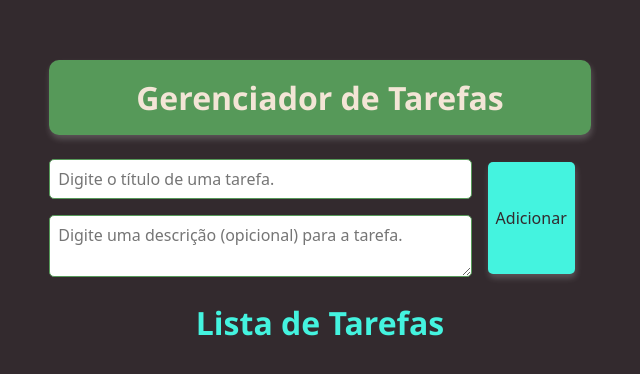
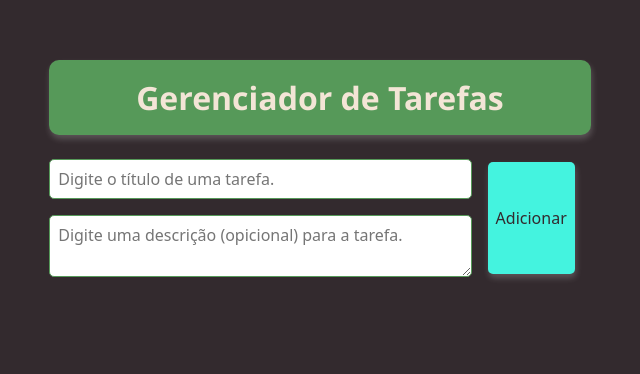
Before and after one commit to Kirarizinho02/ListaDeTarefas, a React (Vite) app in the folder lista-de-tarefas/: page / in a window 1280 px wide. Shown: the part 238-612 px from the top of the page, without its empty margins (320-960 px from the left). Built offline with nearby package versions, Linux system fonts and the light colour scheme.

Commit message:
Local Storage implementado.

```diff
--- a/lista-de-tarefas/package.json
+++ b/lista-de-tarefas/package.json
@@ -14,7 +14,8 @@
     "lista-de-tarefas": "file:",
     "react": "^19.0.0",
     "react-bootstrap": "^2.10.9",
-    "react-dom": "^19.0.0"
+    "react-dom": "^19.0.0",
+    "usehooks-ts": "^3.1.1"
   },
   "devDependencies": {
     "@eslint/js": "^9.21.0",
--- a/lista-de-tarefas/src/components/ListaTarefa.jsx
+++ b/lista-de-tarefas/src/components/ListaTarefa.jsx
@@ -1,8 +1,9 @@
 import { useState } from "react";
+import { useLocalStorage } from "usehooks-ts";
 import style from './ListaTarefa.module.css'
 
 function ListaTarefas(){
-    const [tarefas, setTarefas] = useState([]);
+    const [tarefas, setTarefas] = useLocalStorage('tarefas', []);
     const [novaTarefaDescricao, setNovaTarefaDescricao] = useState('');
     const [novaTarefa, setNovaTarefa] = useState('');
 
@@ -46,7 +47,7 @@ function ListaTarefas(){
                         </div>
                         <button onClick={adicionarTarefa}> Adicionar </button>
                     </div>
-                    <h2> Lista de Tarefas </h2>
+                    <h2 style={{opacity: tarefas.length > 0 ? 1 : 0, transition: "opacity 0.3s ease-in-out"}}> Lista de Tarefas </h2>
                     <ul>
                 {tarefas.map((tarefa, indice) => (
                     <li key={indice} id={`tarefa-${indice}`} className={tarefa.concluida ? style.Concluida : ""}>
```
Also changed, not shown: 1 other file (tests, documents, lock files or other folders).
